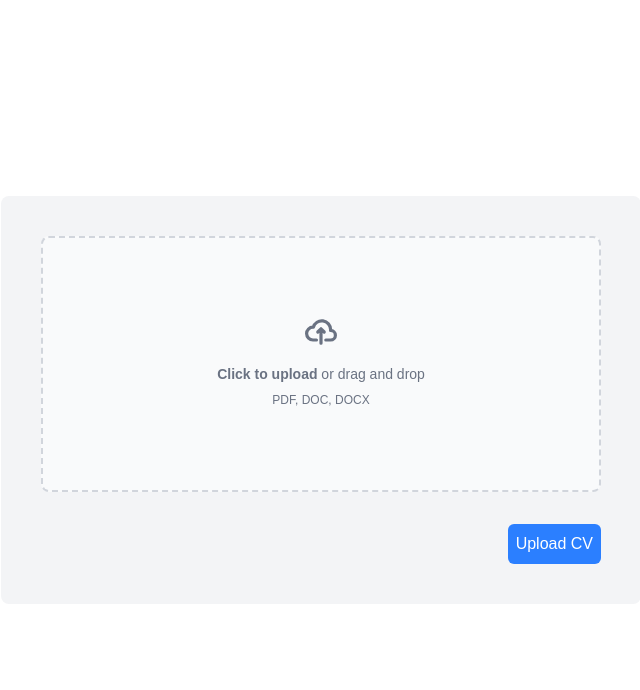
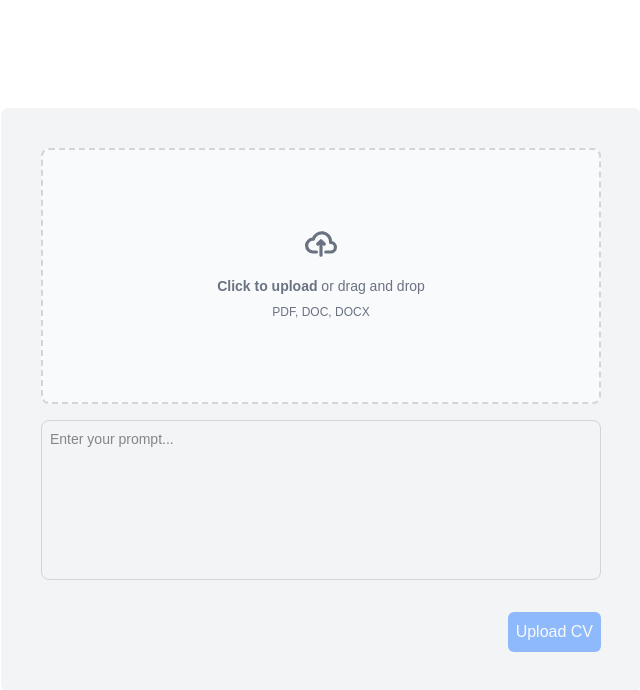
Before and after one commit to karynamasalavaclass35/cv-analyzer, a Next.js app: page / in a window 1280 px wide. Shown: the top 690 px of the page, without its empty margins (319-959 px from the left). Built offline with nearby package versions, Linux system fonts and the light colour scheme.

Commit message:
feat: add prompt field

```diff
--- a/src/app/FileUpload.tsx
+++ b/src/app/FileUpload.tsx
@@ -1,8 +1,21 @@
 "use client";
 
+import { useState } from "react";
+
 export default function FileUpload() {
+  const [prompt, setPrompt] = useState("");
+  const [file, setFile] = useState<File | null>(null);
+
+  const handleSubmit = (e: React.FormEvent<HTMLFormElement>) => {
+    e.preventDefault();
+    console.log(prompt, file);
+  };
+
   return (
-    <form className="p-10 bg-gray-100 rounded-lg w-1/2 flex flex-col gap-4">
+    <form
+      className="p-10 bg-gray-100 rounded-lg w-1/2 flex flex-col gap-4"
+      onSubmit={handleSubmit}
+    >
       <label
         htmlFor="dropzone-file"
         className="flex flex-col items-center justify-center w-full h-64 border-2 border-gray-300 border-dashed rounded-lg cursor-pointer bg-gray-50 dark:hover:bg-gray-800 dark:bg-gray-700 hover:bg-gray-100 dark:border-gray-600 dark:hover:border-gray-500 dark:hover:bg-gray-600"
@@ -30,13 +43,32 @@ export default function FileUpload() {
           <p className="text-xs text-gray-500 dark:text-gray-400">
             PDF, DOC, DOCX
           </p>
+          {file && (
+            <p className="mt-2 text-sm text-blue-500 font-medium">
+              Selected: {file.name}
+            </p>
+          )}
         </div>
-        <input id="dropzone-file" type="file" className="hidden" />
+        <input
+          id="dropzone-file"
+          type="file"
+          className="hidden"
+          accept=".pdf,.doc,.docx"
+          onChange={(e) => setFile(e.target.files?.[0] ?? null)}
+        />
       </label>
+
+      <textarea
+        value={prompt}
+        onChange={(e) => setPrompt(e.target.value)}
+        className="w-full h-40 border border-gray-300 text-sm rounded-lg p-2 resize-none focus:outline-none"
+        placeholder="Enter your prompt..."
+      />
 
       <button
         type="submit"
-        className="self-end w-fit bg-blue-500 text-white p-2 rounded-md cursor-pointer mt-4"
+        className="self-end w-fit bg-blue-500 text-white p-2 rounded-md cursor-pointer mt-4 disabled:opacity-50 disabled:cursor-not-allowed"
+        disabled={!file || !prompt}
       >
         Upload CV
       </button>
```
